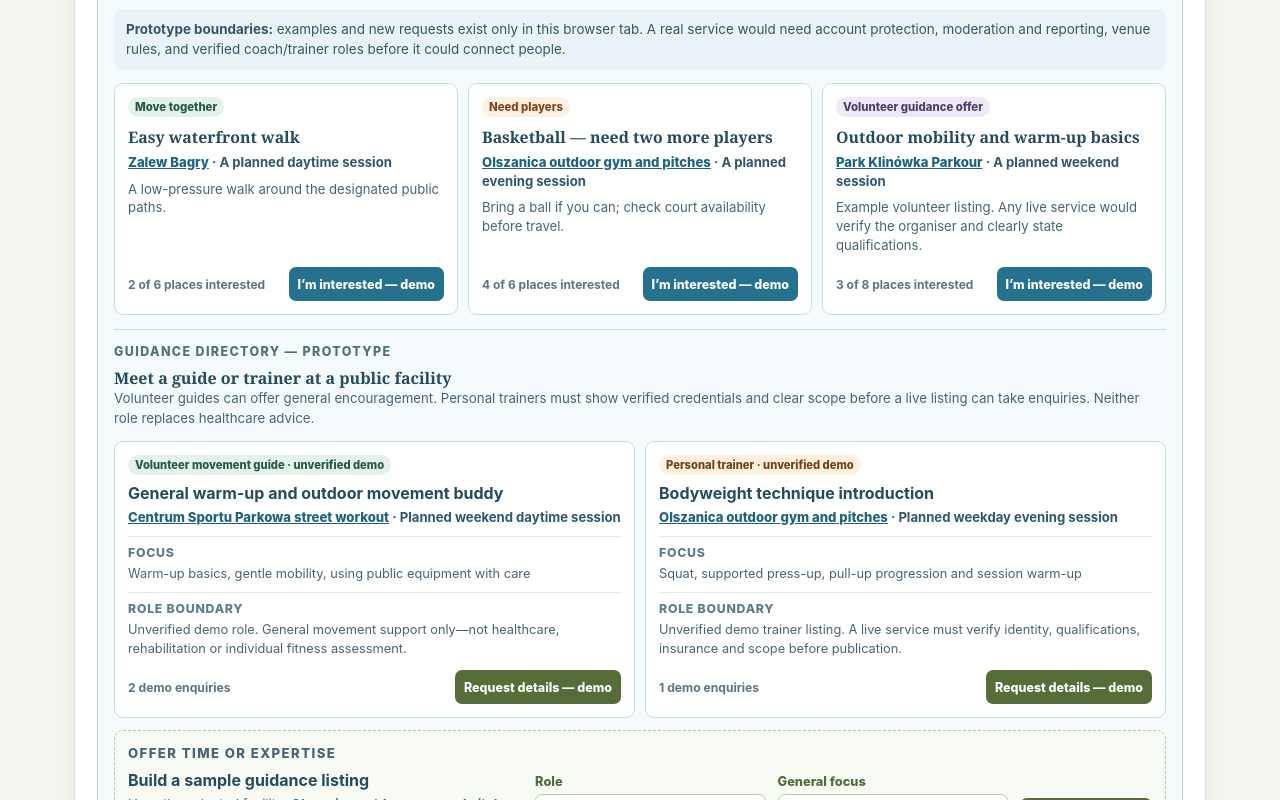
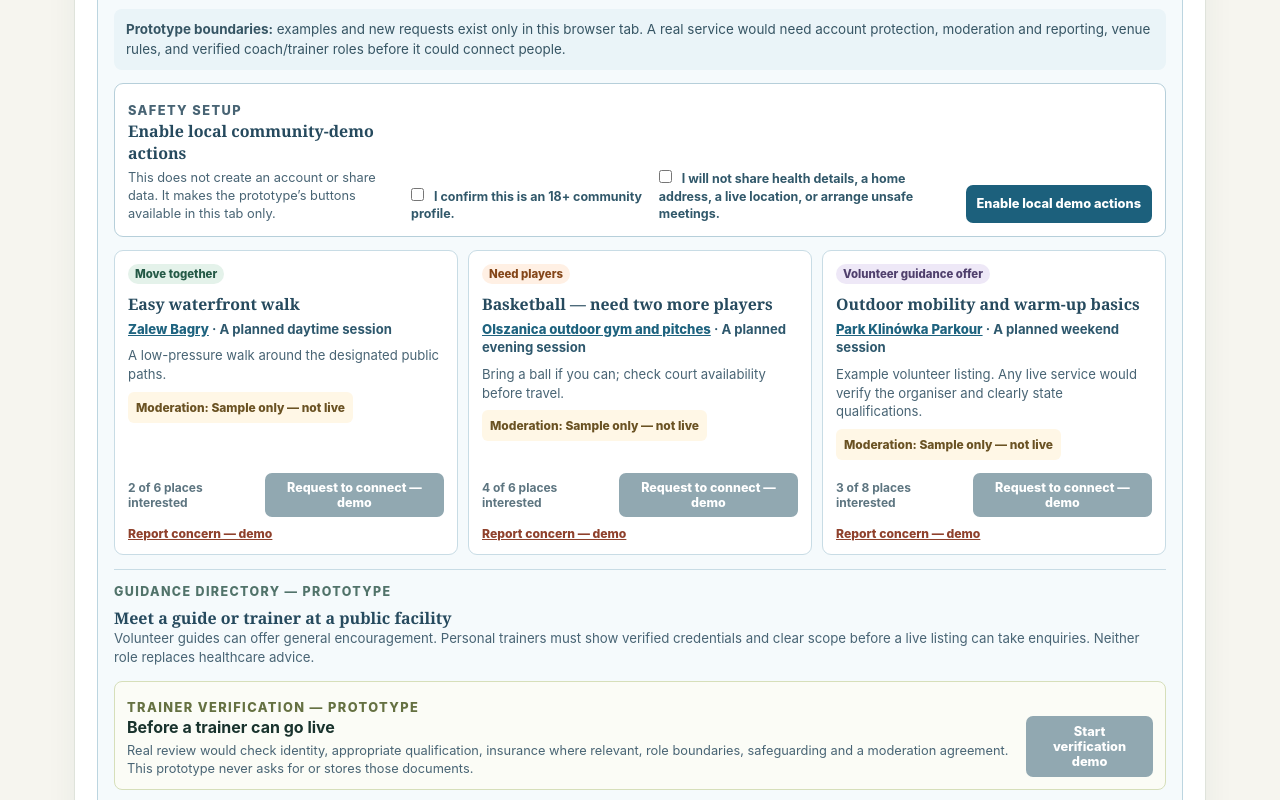
Before and after one commit to DavidBSchul/active-city, a React (Vite) app: page / in a window 1280 px wide. Shown: the part 1520-2320 px from the top of the page. Built offline with nearby package versions, Linux system fonts and the light colour scheme.

Commit message:
Add community safety and moderation prototype

```diff
--- a/src/App.css
+++ b/src/App.css
@@ -81,6 +81,15 @@ h2 { margin-bottom: 0; color: #183d35; font-family: Georgia, serif; font-size: c
 .community-panel > div:first-child > p:last-child { color: #405d6d; }
 .community-safety-note, .community-adult-note { margin: 14px 0 0; padding: 11px 12px; border-radius: 8px; color: #365564; background: #eaf4f8; font-size: .84rem; line-height: 1.45; }
 .community-adult-note { color: #624b21; background: #fff4dd; }
+.community-access-form { display: grid; grid-template-columns: minmax(210px, 1.15fr) minmax(180px, 1fr) minmax(220px, 1.25fr) auto; gap: 12px; align-items: end; margin-top: 13px; padding: 13px; border: 1px solid #b6cfda; border-radius: 9px; background: #fff; }
+.community-access-form h4, .verification-workflow h5 { margin: 0; font-size: 1rem; }
+.community-access-form p, .verification-workflow p { margin: 5px 0 0; color: #486474; font-size: .8rem; line-height: 1.4; }
+.community-access-form label { color: #31586a; font-size: .78rem; font-weight: 700; line-height: 1.4; }
+.community-access-form input { margin: 0 7px 0 0; accent-color: #26718d; }
+.community-access-form button, .verification-workflow button { min-height: 38px; padding: 8px 11px; border: 0; border-radius: 7px; color: #fff; background: #1c607c; cursor: pointer; font-size: .8rem; font-weight: 800; }
+.community-access-form button:hover, .verification-workflow button:hover { background: #164b62; }
+.community-access-form button:disabled, .verification-workflow button:disabled { cursor: not-allowed; background: #91a8b1; }
+.community-access-message { margin: 10px 0 0; color: #21586f; font-size: .84rem; font-weight: 700; line-height: 1.4; }
 .community-posts { display: grid; grid-template-columns: repeat(3, minmax(0, 1fr)); gap: 10px; margin-top: 13px; }
 .community-post { display: flex; flex-direction: column; align-items: flex-start; padding: 13px; border: 1px solid #c8dce5; border-radius: 9px; background: #fff; }
 .community-kind { display: inline-block; padding: 3px 7px; border-radius: 999px; font-size: .71rem; font-weight: 800; }
@@ -91,10 +100,13 @@ h2 { margin-bottom: 0; color: #183d35; font-family: Georgia, serif; font-size: c
 .community-post p { margin: 0 0 8px; color: #486474; font-size: .82rem; line-height: 1.42; }
 .community-post .community-location { color: #2e586d; font-weight: 700; }
 .community-location button { padding: 0; border: 0; color: #1e637f; background: none; cursor: pointer; font: inherit; font-weight: 800; text-decoration: underline; }
+.moderation-state { padding: 7px 8px; border-radius: 6px; color: #6a5223 !important; background: #fff7e6; font-size: .75rem !important; font-weight: 800; }
 .community-post-footer { display: flex; justify-content: space-between; align-items: center; gap: 8px; width: 100%; margin-top: auto; padding-top: 5px; color: #5d7580; font-size: .75rem; font-weight: 700; }
 .community-post-footer button, .community-request button { min-height: 34px; padding: 7px 9px; border: 0; border-radius: 7px; color: #fff; background: #26718d; cursor: pointer; font-size: .78rem; font-weight: 800; }
 .community-post-footer button:hover, .community-request button:hover { background: #1a5971; }
 .community-post-footer button:disabled { cursor: not-allowed; background: #91a8b1; }
+.report-action { align-self: flex-start; margin-top: 9px; padding: 0; border: 0; color: #8f412c; background: none; cursor: pointer; font: inherit; font-size: .76rem; font-weight: 800; text-decoration: underline; }
+.report-action:disabled { color: #849097; cursor: default; text-decoration: none; }
 .community-request { display: grid; grid-template-columns: minmax(190px, 1.2fr) minmax(150px, .7fr) minmax(150px, .7fr) auto; gap: 12px; align-items: end; margin-top: 14px; padding: 13px; border: 1px dashed #a9c7d3; border-radius: 9px; background: #fff; }
 .community-request h4 { font-size: 1rem; }
 .community-request p { margin: 5px 0 0; color: #486474; font-size: .8rem; line-height: 1.4; }
@@ -103,6 +115,8 @@ h2 { margin-bottom: 0; color: #183d35; font-family: Georgia, serif; font-size: c
 .community-footnote { margin: 12px 0 0; color: #6d5929; font-size: .8rem; line-height: 1.45; }
 .guidance-directory { margin-top: 14px; padding-top: 14px; border-top: 1px solid #c8dce5; }
 .guidance-directory > div:first-child > p:last-child { color: #486474; font-size: .83rem; line-height: 1.45; }
+.verification-workflow { display: flex; justify-content: space-between; align-items: end; gap: 14px; margin-top: 12px; padding: 12px; border: 1px solid #d6dfba; border-radius: 8px; background: #fbfcf6; }
+.verification-workflow .eyebrow { color: #657142; }
 .guidance-offers { display: grid; grid-template-columns: repeat(2, minmax(0, 1fr)); gap: 10px; margin-top: 12px; }
 .guidance-offer { display: flex; flex-direction: column; padding: 13px; border: 1px solid #c8dce5; border-radius: 9px; background: #fff; }
 .guidance-role { align-self: flex-start; display: inline-block; padding: 3px 7px; border-radius: 999px; font-size: .7rem; font-weight: 800; }
@@ -181,4 +195,4 @@ dd { margin: 5px 0 0; line-height: 1.45; }
 .status { display: inline-block; padding: 3px 8px; border-radius: 999px; background: #fff2df; color: #865113; font-size: .85rem; font-weight: 700; }
 .source-note a { color: #245f50; font-weight: 800; }
 .safety-note { margin-top: 24px; padding: 16px 18px; border-left: 5px solid #ec8d30; background: #fff2df; color: #5e471e; line-height: 1.55; }
-@media (max-width: 720px) { main { padding: 20px 16px 40px; } .discovery, .location-list, .profile { padding: 16px; } .content-grid { grid-template-columns: 1fr; } .map-frame { height: 52vh; min-height: 290px; } dl { grid-template-columns: 1fr; } .distance-form { grid-template-columns: 1fr; } .distance-form button { width: 100%; } .preference-form, .recommendation-cards, .exercise-cards, .movement-library-cards, .community-posts, .guidance-offers, .guidance-offer-form, .community-request, .checkin-form, .challenge-card, .intensive-controls, .route-panel { grid-template-columns: 1fr; } .checkin-form .save-choice { grid-column: auto; } .preference-form button, .checkin-form button, .intensive-controls button, .guidance-offer-form button, .community-request button, .route-action { width: 100%; } }
+@media (max-width: 720px) { main { padding: 20px 16px 40px; } .discovery, .location-list, .profile { padding: 16px; } .content-grid { grid-template-columns: 1fr; } .map-frame { height: 52vh; min-height: 290px; } dl { grid-template-columns: 1fr; } .distance-form { grid-template-columns: 1fr; } .distance-form button { width: 100%; } .preference-form, .recommendation-cards, .exercise-cards, .movement-library-cards, .community-access-form, .community-posts, .guidance-offers, .guidance-offer-form, .community-request, .checkin-form, .challenge-card, .intensive-controls, .route-panel { grid-template-columns: 1fr; } .verification-workflow { align-items: stretch; flex-direction: column; } .checkin-form .save-choice { grid-column: auto; } .preference-form button, .checkin-form button, .intensive-controls button, .community-access-form button, .guidance-offer-form button, .community-request button, .route-action { width: 100%; } }
--- a/src/App.tsx
+++ b/src/App.tsx
@@ -17,9 +17,10 @@ type WellbeingCheckIn = { id: string; date: string; locationName: string; feelin
 type IntensiveSession = 'intervals' | 'strength-circuit' | 'court-conditioning'
 type ExerciseCategory = 'all' | 'walk-run' | 'strength' | 'mobility-balance' | 'team'
 type CommunityPostKind = 'activity' | 'team' | 'guidance'
-type CommunityPost = { id: string; kind: CommunityPostKind; activity: string; locationId: string; timing: string; capacity: number; interested: number; note: string }
+type ModerationState = 'Sample only — not live' | 'Draft — not submitted'
+type CommunityPost = { id: string; kind: CommunityPostKind; activity: string; locationId: string; timing: string; capacity: number; interested: number; note: string; moderation: ModerationState }
 type GuidanceRole = 'volunteer' | 'trainer'
-type GuidanceOffer = { id: string; role: GuidanceRole; title: string; locationId: string; availability: string; topics: string; scope: string; enquiries: number }
+type GuidanceOffer = { id: string; role: GuidanceRole; title: string; locationId: string; availability: string; topics: string; scope: string; enquiries: number; moderation: ModerationState }
 
 const WELLBEING_STORAGE_KEY = 'active-city-wellbeing-checkins-v1'
 const WELLBEING_CONSENT_KEY = 'active-city-wellbeing-save-on-device-v1'
@@ -31,9 +32,9 @@ const communityPostLabel: Record<CommunityPostKind, string> = {
 }
 
 const communitySeedPosts: CommunityPost[] = [
-  { id: 'walk-bagry', kind: 'activity', activity: 'Easy waterfront walk', locationId: 'bagry', timing: 'A planned daytime session', capacity: 6, interested: 2, note: 'A low-pressure walk around the designated public paths.' },
-  { id: 'basketball-olszanica', kind: 'team', activity: 'Basketball — need two more players', locationId: 'olszanica-outdoor-gym', timing: 'A planned evening session', capacity: 6, interested: 4, note: 'Bring a ball if you can; check court availability before travel.' },
-  { id: 'mobility-klinowka', kind: 'guidance', activity: 'Outdoor mobility and warm-up basics', locationId: 'klinowka-parkour', timing: 'A planned weekend session', capacity: 8, interested: 3, note: 'Example volunteer listing. Any live service would verify the organiser and clearly state qualifications.' },
+  { id: 'walk-bagry', kind: 'activity', activity: 'Easy waterfront walk', locationId: 'bagry', timing: 'A planned daytime session', capacity: 6, interested: 2, note: 'A low-pressure walk around the designated public paths.', moderation: 'Sample only — not live' },
+  { id: 'basketball-olszanica', kind: 'team', activity: 'Basketball — need two more players', locationId: 'olszanica-outdoor-gym', timing: 'A planned evening session', capacity: 6, interested: 4, note: 'Bring a ball if you can; check court availability before travel.', moderation: 'Sample only — not live' },
+  { id: 'mobility-klinowka', kind: 'guidance', activity: 'Outdoor mobility and warm-up basics', locationId: 'klinowka-parkour', timing: 'A planned weekend session', capacity: 8, interested: 3, note: 'Example volunteer listing. Any live service would verify the organiser and clearly state qualifications.', moderation: 'Sample only — not live' },
 ]
 
 const guidanceRoleLabel: Record<GuidanceRole, string> = {
@@ -42,8 +43,8 @@ const guidanceRoleLabel: Record<GuidanceRole, string> = {
 }
 
 const guidanceSeedOffers: GuidanceOffer[] = [
-  { id: 'volunteer-warmup', role: 'volunteer', title: 'General warm-up and outdoor movement buddy', locationId: 'parkowa-street-workout', availability: 'Planned weekend daytime session', topics: 'Warm-up basics, gentle mobility, using public equipment with care', scope: 'Unverified demo role. General movement support only—not healthcare, rehabilitation or individual fitness assessment.', enquiries: 2 },
-  { id: 'trainer-bodyweight', role: 'trainer', title: 'Bodyweight technique introduction', locationId: 'olszanica-outdoor-gym', availability: 'Planned weekday evening session', topics: 'Squat, supported press-up, pull-up progression and session warm-up', scope: 'Unverified demo trainer listing. A live service must verify identity, qualifications, insurance and scope before publication.', enquiries: 1 },
+  { id: 'volunteer-warmup', role: 'volunteer', title: 'General warm-up and outdoor movement buddy', locationId: 'parkowa-street-workout', availability: 'Planned weekend daytime session', topics: 'Warm-up basics, gentle mobility, using public equipment with care', scope: 'Unverified demo role. General movement support only—not healthcare, rehabilitation or individual fitness assessment.', enquiries: 2, moderation: 'Sample only — not live' },
+  { id: 'trainer-bodyweight', role: 'trainer', title: 'Bodyweight technique introduction', locationId: 'olszanica-outdoor-gym', availability: 'Planned weekday evening session', topics: 'Squat, supported press-up, pull-up progression and session warm-up', scope: 'Unverified demo trainer listing. A live service must verify identity, qualifications, insurance and scope before publication.', enquiries: 1, moderation: 'Sample only — not live' },
 ]
 
 const exerciseCategoryLabel: Record<ExerciseCategory, string> = {
@@ -305,6 +306,12 @@ function App() {
   const [guidanceRole, setGuidanceRole] = useState<GuidanceRole>('volunteer')
   const [guidanceFocus, setGuidanceFocus] = useState('Warm-up and mobility')
   const [guidanceMessage, setGuidanceMessage] = useState('')
+  const [adultDeclaration, setAdultDeclaration] = useState(false)
+  const [communityRulesAccepted, setCommunityRulesAccepted] = useState(false)
+  const [communityAccessReady, setCommunityAccessReady] = useState(false)
+  const [communityAccessMessage, setCommunityAccessMessage] = useState('')
+  const [flaggedItemIds, setFlaggedItemIds] = useState<string[]>([])
+  const [trainerVerificationState, setTrainerVerificationState] = useState<'not-started' | 'demo-review'>('not-started')
   const selectedLocation = locations.find((location) => location.id === selectedId) ?? locations[0]
   const visibleLocations = useMemo(() => {
     const withDistance = locations.map((location) => ({
@@ -340,6 +347,7 @@ function App() {
     return exerciseLibrary.filter((exercise) => !categoryIds || categoryIds.includes(exercise.id)).slice(0, 6)
   }, [exerciseCategory])
   const adultCommunityAccess = !['0-4', '5-8', '9-12', '13-15', '16-17'].includes(ageRange)
+  const communityActionsEnabled = adultCommunityAccess && communityAccessReady
   const communityPostsWithLocation = useMemo(() => communityPosts.map((post) => ({
     ...post,
     location: locations.find((location) => location.id === post.locationId) ?? locations[0],
@@ -487,6 +495,10 @@ function App() {
   }
 
   const registerCommunityInterest = (postId: string) => {
+    if (!communityActionsEnabled) {
+      setCommunityAccessMessage('Complete the local safety setup before saving demo interest.')
+      return
+    }
     setCommunityPosts((current) => current.map((post) => post.id === postId && post.interested < post.capacity
       ? { ...post, interested: post.interested + 1 }
       : post))
@@ -494,6 +506,10 @@ function App() {
   }
 
   const createCommunityRequest = () => {
+    if (!communityActionsEnabled) {
+      setCommunityAccessMessage('Complete the local safety setup before creating a demo request.')
+      return
+    }
     const activityLabel = communityActivity
     const description = communityKind === 'team'
       ? `${activityLabel} — need players`
@@ -508,6 +524,7 @@ function App() {
       timing: 'A future planned session',
       capacity: communityKind === 'team' ? 6 : 8,
       interested: 1,
+      moderation: 'Draft — not submitted',
       note: communityKind === 'guidance'
         ? 'Demo guidance offer. A live service must verify credentials, role boundaries and safeguarding before publishing.'
         : 'Demo request. Confirm venue availability and agree details through a moderated service before meeting.',
@@ -516,11 +533,19 @@ function App() {
   }
 
   const registerGuidanceInterest = (offerId: string) => {
+    if (!communityActionsEnabled) {
+      setCommunityAccessMessage('Complete the local safety setup before requesting demo details.')
+      return
+    }
     setGuidanceOffers((current) => current.map((offer) => offer.id === offerId ? { ...offer, enquiries: offer.enquiries + 1 } : offer))
     setGuidanceMessage('Interest saved in this browser demo only. No profile, contact information or health details were sent.')
   }
 
   const addGuidanceOffer = () => {
+    if (!communityActionsEnabled) {
+      setCommunityAccessMessage('Complete the local safety setup before creating a sample listing.')
+      return
+    }
     const title = guidanceRole === 'trainer'
       ? `${guidanceFocus} personal-training offer`
       : `${guidanceFocus} volunteer movement offer`
@@ -535,8 +560,36 @@ function App() {
         ? 'Demo trainer offer. A live listing requires identity, qualification, insurance and scope verification before it can receive enquiries.'
         : 'Demo volunteer offer. General activity encouragement only—not healthcare, rehabilitation or individual fitness assessment.',
       enquiries: 0,
+      moderation: 'Draft — not submitted',
     }, ...current])
     setGuidanceMessage('Your guidance offer was added to this browser-only demo. It has not been published or shared with anyone.')
+  }
+
+  const enableCommunityActions = () => {
+    if (!adultCommunityAccess) {
+      setCommunityAccessMessage('This prototype does not enable community actions for under-18 profiles.')
+      return
+    }
+    if (!adultDeclaration || !communityRulesAccepted) {
+      setCommunityAccessMessage('Confirm both safety statements before enabling local demo actions.')
+      return
+    }
+    setCommunityAccessReady(true)
+    setCommunityAccessMessage('Local demo actions are enabled for this browser tab. Nothing is published, sent, or saved after you close it.')
+  }
+
+  const flagCommunityItem = (itemId: string) => {
+    setFlaggedItemIds((current) => current.includes(itemId) ? current : [...current, itemId])
+    setCommunityAccessMessage('This item is flagged in your local demo only. A real service would send it to trained moderators and provide follow-up options.')
+  }
+
+  const startTrainerVerificationDemo = () => {
+    if (!communityActionsEnabled) {
+      setCommunityAccessMessage('Complete the local safety setup before starting a verification demo.')
+      return
+    }
+    setTrainerVerificationState('demo-review')
+    setGuidanceMessage('Verification workflow marked “demo review”. No documents, identity details or credentials were uploaded or collected.')
   }
 
   const publicTransportUrl = userLocation
@@ -751,6 +804,17 @@ function App() {
               <div className="community-safety-note">
                 <strong>Prototype boundaries:</strong> examples and new requests exist only in this browser tab. A real service would need account protection, moderation and reporting, venue rules, and verified coach/trainer roles before it could connect people.
               </div>
+              <form className="community-access-form" onSubmit={(event) => { event.preventDefault(); enableCommunityActions() }}>
+                <div>
+                  <p className="eyebrow">Safety setup</p>
+                  <h4>Enable local community-demo actions</h4>
+                  <p>This does not create an account or share data. It makes the prototype’s buttons available in this tab only.</p>
+                </div>
+                <label><input checked={adultDeclaration} onChange={(event) => setAdultDeclaration(event.target.checked)} type="checkbox" /> I confirm this is an 18+ community profile.</label>
+                <label><input checked={communityRulesAccepted} onChange={(event) => setCommunityRulesAccepted(event.target.checked)} type="checkbox" /> I will not share health details, a home address, a live location, or arrange unsafe meetings.</label>
+                <button type="submit">Enable local demo actions</button>
+              </form>
+              {communityAccessMessage && <p className="community-access-message" role="status">{communityAccessMessage}</p>}
               <div className="community-posts" aria-live="polite">
                 {communityPostsWithLocation.map((post) => (
                   <article className="community-post" key={post.id}>
@@ -758,10 +822,12 @@ function App() {
                     <h4>{post.activity}</h4>
                     <p className="community-location"><button onClick={() => selectLocation(post.location)} type="button">{post.location.name}</button> · {post.timing}</p>
                     <p>{post.note}</p>
+                    <p className="moderation-state">Moderation: {post.moderation}</p>
                     <div className="community-post-footer">
                       <span>{post.interested} of {post.capacity} places interested</span>
-                      <button disabled={post.interested >= post.capacity} onClick={() => registerCommunityInterest(post.id)} type="button">{post.interested >= post.capacity ? 'Interest list full' : 'I’m interested — demo'}</button>
+                      <button disabled={!communityActionsEnabled || post.interested >= post.capacity} onClick={() => registerCommunityInterest(post.id)} type="button">{post.interested >= post.capacity ? 'Interest list full' : 'Request to connect — demo'}</button>
                     </div>
+                    <button className="report-action" disabled={flaggedItemIds.includes(post.id)} onClick={() => flagCommunityItem(post.id)} type="button">{flaggedItemIds.includes(post.id) ? 'Flagged locally' : 'Report concern — demo'}</button>
                   </article>
                 ))}
               </div>
@@ -770,6 +836,14 @@ function App() {
                   <p className="eyebrow">Guidance directory — prototype</p>
                   <h4 id="guidance-heading">Meet a guide or trainer at a public facility</h4>
                   <p>Volunteer guides can offer general encouragement. Personal trainers must show verified credentials and clear scope before a live listing can take enquiries. Neither role replaces healthcare advice.</p>
+                </div>
+                <div className="verification-workflow">
+                  <div>
+                    <p className="eyebrow">Trainer verification — prototype</p>
+                    <h5>{trainerVerificationState === 'demo-review' ? 'Demo review started' : 'Before a trainer can go live'}</h5>
+                    <p>Real review would check identity, appropriate qualification, insurance where relevant, role boundaries, safeguarding and a moderation agreement. This prototype never asks for or stores those documents.</p>
+                  </div>
+                  <button disabled={!communityActionsEnabled || trainerVerificationState === 'demo-review'} onClick={startTrainerVerificationDemo} type="button">{trainerVerificationState === 'demo-review' ? 'Demo review pending' : 'Start verification demo'}</button>
                 </div>
                 <div className="guidance-offers">
                   {guidanceOffersWithLocation.map((offer) => (
@@ -781,7 +855,9 @@ function App() {
                         <div><dt>Focus</dt><dd>{offer.topics}</dd></div>
                         <div><dt>Role boundary</dt><dd>{offer.scope}</dd></div>
                       </dl>
-                      <div className="guidance-footer"><span>{offer.enquiries} demo enquiries</span><button onClick={() => registerGuidanceInterest(offer.id)} type="button">Request details — demo</button></div>
+                      <p className="moderation-state">Moderation: {offer.moderation}</p>
+                      <div className="guidance-footer"><span>{offer.enquiries} demo enquiries</span><button disabled={!communityActionsEnabled} onClick={() => registerGuidanceInterest(offer.id)} type="button">Request details — demo</button></div>
+                      <button className="report-action" disabled={flaggedItemIds.includes(offer.id)} onClick={() => flagCommunityItem(offer.id)} type="button">{flaggedItemIds.includes(offer.id) ? 'Flagged locally' : 'Report concern — demo'}</button>
                     </article>
                   ))}
                 </div>
@@ -807,7 +883,7 @@ function App() {
                       <option value="Court or pitch warm-up">Court or pitch warm-up</option>
                     </select>
                   </label>
-                  <button type="submit">Add sample listing</button>
+                  <button disabled={!communityActionsEnabled} type="submit">Add sample listing</button>
                 </form>
               </section>
               <form className="community-request" onSubmit={(event) => { event.preventDefault(); createCommunityRequest() }}>
@@ -836,7 +912,7 @@ function App() {
                     <option value="Mobility warm-up">Mobility warm-up</option>
                   </select>
                 </label>
-                <button type="submit">Add request to demo</button>
+                <button disabled={!communityActionsEnabled} type="submit">Add request to demo</button>
               </form>
               {(guidanceMessage || communityMessage) && <p className="community-message" role="status">{guidanceMessage || communityMessage}</p>}
               <p className="community-footnote">Do not arrange a first meeting in a secluded place or share an address, medical information, personal number, or live location. Check the facility’s access rules before travelling.</p>
```
Also changed, not shown: 3 other files (tests, documents, lock files or other folders).
